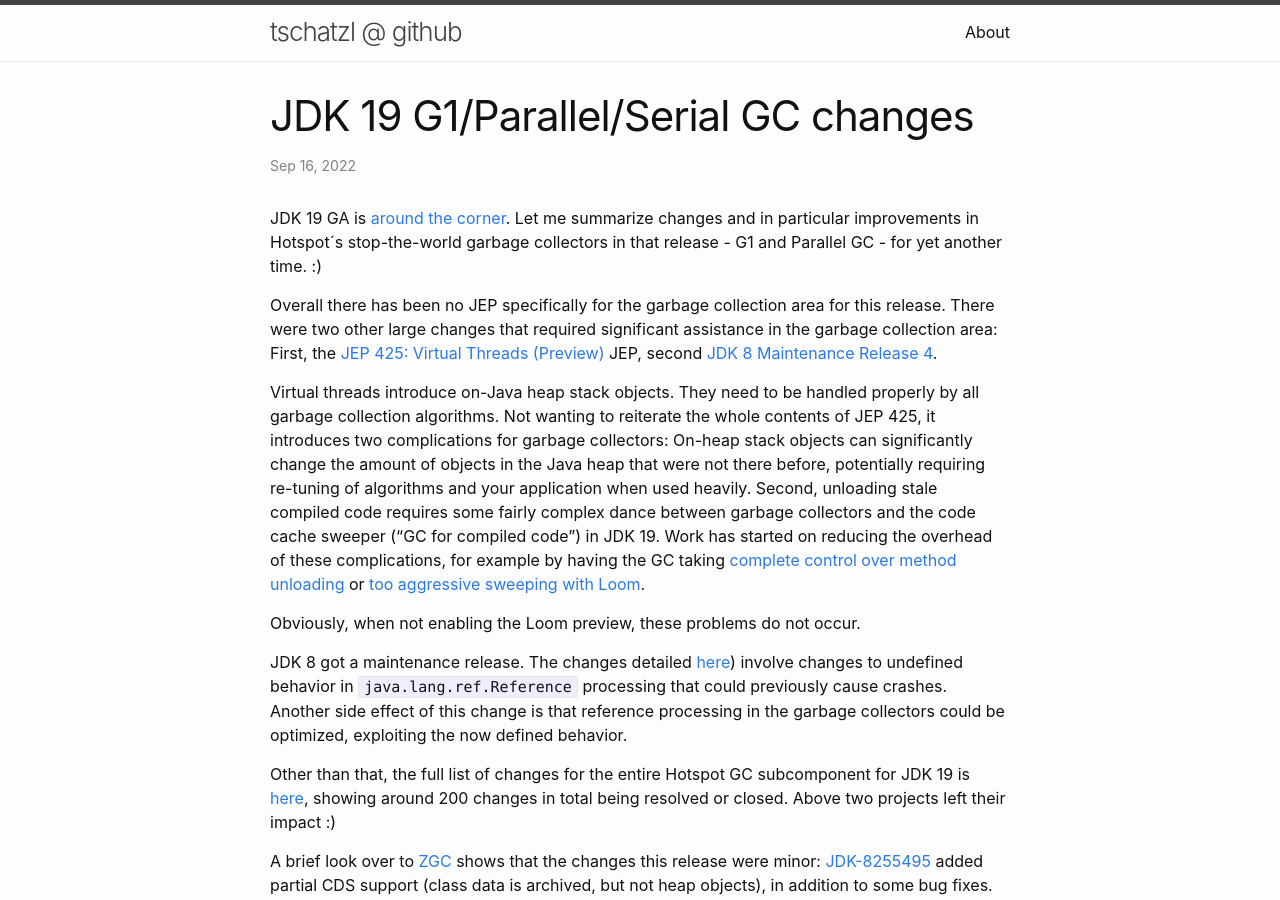
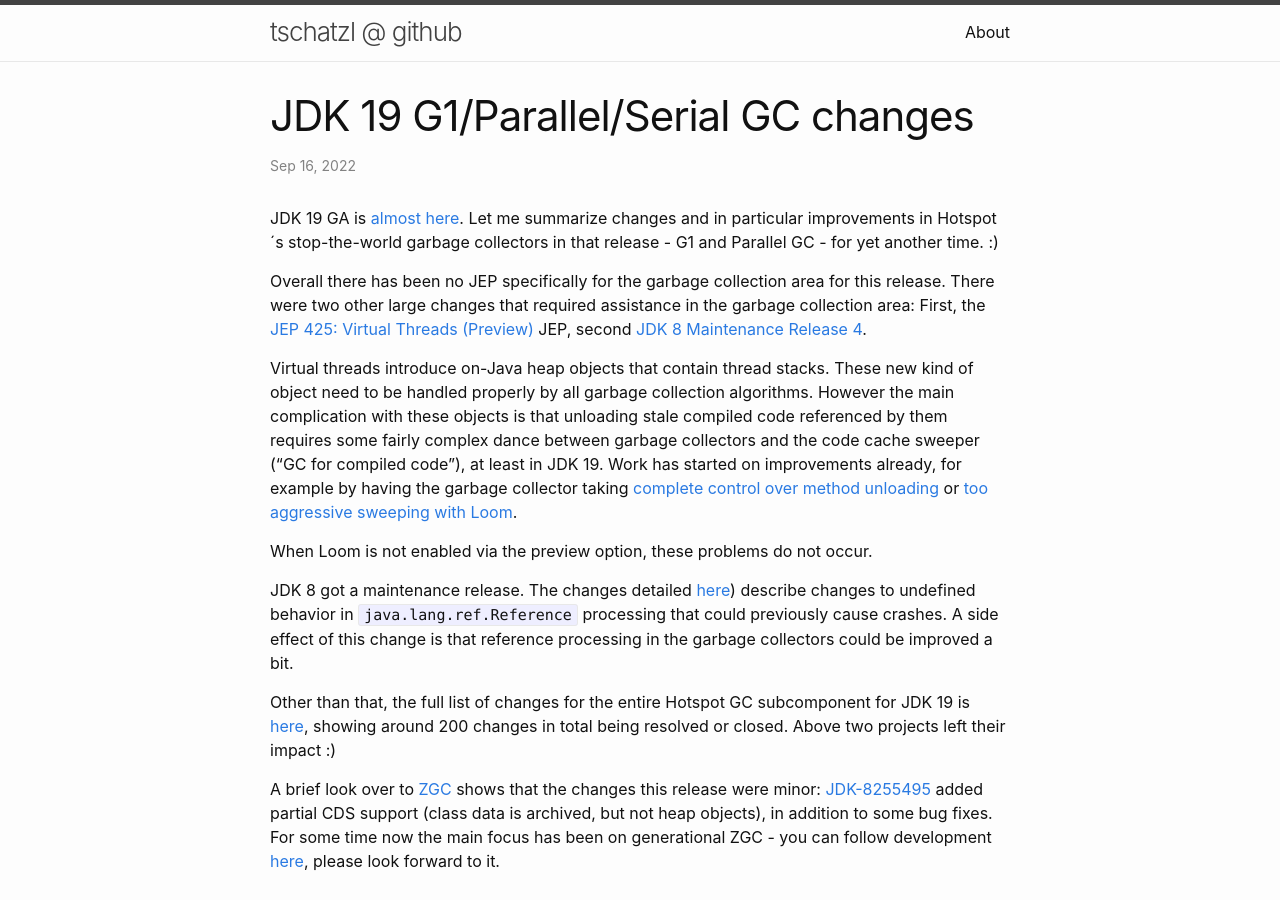
Before and after one commit to tschatzl/tschatzl.github.io, a Jekyll site: the page built from _posts/2022-09-16-jdk19-g1-parallel-gc-changes.md, in a window 1280 px wide and 900 px high. Built offline with Jekyll 4.4.1, drawn with Linux system fonts in a browser that asks for light colours; some of the changed text lies outside the part shown.

Commit message:
First batch of rewording

```diff
--- a/_posts/2022-09-16-jdk19-g1-parallel-gc-changes.md
+++ b/_posts/2022-09-16-jdk19-g1-parallel-gc-changes.md
@@ -5,15 +5,15 @@ date:   2022-09-16 12:00:00 +0200
 tags: [GC, G1, Parallel, Serial, JDK 19, Performance]
 ---
 
-JDK 19 GA is [around the corner](https://openjdk.java.net/projects/jdk/19/). Let me summarize changes and in particular improvements in Hotspot´s stop-the-world garbage collectors in that release - G1 and Parallel GC - for yet another time. :)
+JDK 19 GA is [almost here](https://openjdk.java.net/projects/jdk/19/). Let me summarize changes and in particular improvements in Hotspot´s stop-the-world garbage collectors in that release - G1 and Parallel GC - for yet another time. :)
 
-Overall there has been no JEP specifically for the garbage collection area for this release. There were two other large changes that required significant assistance in the garbage collection area: First, the [JEP 425: Virtual Threads (Preview)](https://openjdk.org/jeps/425) JEP, second [JDK 8 Maintenance Release 4](https://jdk.java.net/java-se-ri/8-MR4).
+Overall there has been no JEP specifically for the garbage collection area for this release. There were two other large changes that required assistance in the garbage collection area: First, the [JEP 425: Virtual Threads (Preview)](https://openjdk.org/jeps/425) JEP, second [JDK 8 Maintenance Release 4](https://jdk.java.net/java-se-ri/8-MR4).
 
-Virtual threads introduce on-Java heap stack objects. They need to be handled properly by all garbage collection algorithms. Not wanting to reiterate the whole contents of JEP 425, it introduces two complications for garbage collectors: On-heap stack objects can significantly change the amount of objects in the Java heap that were not there before, potentially requiring re-tuning of algorithms and your application when used heavily. Second, unloading stale compiled code requires some fairly complex dance between garbage collectors and the code cache sweeper ("GC for compiled code") in JDK 19. Work has started on reducing the overhead of these complications, for example by having the GC taking [complete control over method unloading](https://bugs.openjdk.org/browse/JDK-8290025) or [too aggressive sweeping with Loom](https://bugs.openjdk.org/browse/JDK-8284404).
+Virtual threads introduce on-Java heap objects that contain thread stacks. These new kind of object need to be handled properly by all garbage collection algorithms. However the main complication with these objects is that unloading stale compiled code referenced by them requires some fairly complex dance between garbage collectors and the code cache sweeper ("GC for compiled code"), at least in JDK 19. Work has started on improvements already, for example by having the garbage collector taking [complete control over method unloading](https://bugs.openjdk.org/browse/JDK-8290025) or [too aggressive sweeping with Loom](https://bugs.openjdk.org/browse/JDK-8284404).
 
-Obviously, when not enabling the Loom preview, these problems do not occur.
+When Loom is not enabled via the preview option, these problems do not occur.
 
-JDK 8 got a maintenance release. The changes detailed [here](https://jcp.org/aboutJava/communityprocess/maintenance/jsr337/jsr337-mr4-changes.html)) involve changes to undefined behavior in `java.lang.ref.Reference` processing that could previously cause crashes. Another side effect of this change is that reference processing in the garbage collectors could be optimized, exploiting the now defined behavior.
+JDK 8 got a maintenance release. The changes detailed [here](https://jcp.org/aboutJava/communityprocess/maintenance/jsr337/jsr337-mr4-changes.html)) describe changes to undefined behavior in `java.lang.ref.Reference` processing that could previously cause crashes. A side effect of this change is that reference processing in the garbage collectors could be improved a bit.
 
 Other than that, the full list of changes for the entire Hotspot GC subcomponent for JDK 19 is [here](https://bugs.openjdk.org/issues/?jql=project%20%3D%20JDK%20AND%20issuetype%20in%20standardIssueTypes()%20AND%20status%20in%20(Resolved%2C%20Closed)%20AND%20fixVersion%20%3D%20%2219%22%20AND%20component%20%3D%20hotspot%20AND%20Subcomponent%20in%20(gc%2C%20gc%2C%20gc%2C%20gc%2C%20gc)), showing around 200 changes in total being resolved or closed. Above two projects left their impact :)
 
@@ -49,9 +49,9 @@ Of course we have long since begun working on JDK 20. Here is a short list of in
 
   * Applications that promote objects in bursts could exhibit very long pause time spikes in the range of a low amount of seconds instead of 1-200ms. Particularly large Aarch64 machines were susceptible to that. This is caused by untrained (or mis-trained) sizes for promotion allocation buffers (PLABs). [JDK-8288966](https://bugs.openjdk.org/browse/JDK-8288966) adds some reasonably aggressive resizing of PLABs during garbage collection to solve the problem.
 
-  * There is ongoing investigation to improve predictions for G1 to make it better observe pause time goal (`-XX:MaxGCPauseMillis`). The goal is to have less overshoots (less latency spikes) and less undershoots so that less garbage collections are required for the same amount of work. In some applications this can significantly lessen the total time spent in garbage collections, leaving more time for the application. Parts that work include e.g. [JDK-8231731](https://bugs.openjdk.org/browse/JDK-8231731).
+  * There is ongoing investigation to improve predictions for G1 to make it better observe pause time goal (`-XX:MaxGCPauseMillis`). The goal is to have less overshoots (less latency spikes) and less undershoots so that less garbage collections are required while keeping the pause time goal. In some applications this can significantly lessen the total time spent in garbage collections, leaving more time for the application. Parts that work include e.g. [JDK-8231731](https://bugs.openjdk.org/browse/JDK-8231731).
 
-  * There is renewed [interest](https://mail.openjdk.org/pipermail/hotspot-dev/2022-September/064190.html) in implementing a few long-standing improvements to make Hotspot garbage collectors more runtime configurable (e.g. for G1: [JDK-8236073](https://bugs.openjdk.org/browse/JDK-8236073), [JDK-8204088](https://bugs.openjdk.org/browse/JDK-8204088)) and nicer to other tenants (e.g. [JDK-8238687](https://bugs.openjdk.org/browse/JDK-8238687)) so that they are more container friendly.
+  * Just recently there has been renewed [interest](https://mail.openjdk.org/pipermail/hotspot-dev/2022-September/064190.html) in implementing a few long-standing improvements to make Hotspot garbage collectors more runtime configurable (e.g. for G1: [JDK-8236073](https://bugs.openjdk.org/browse/JDK-8236073), [JDK-8204088](https://bugs.openjdk.org/browse/JDK-8204088)) and nicer to other tenants (e.g. [JDK-8238687](https://bugs.openjdk.org/browse/JDK-8238687)) so that they can be more container friendly.
 
 More to come :)
 
```
